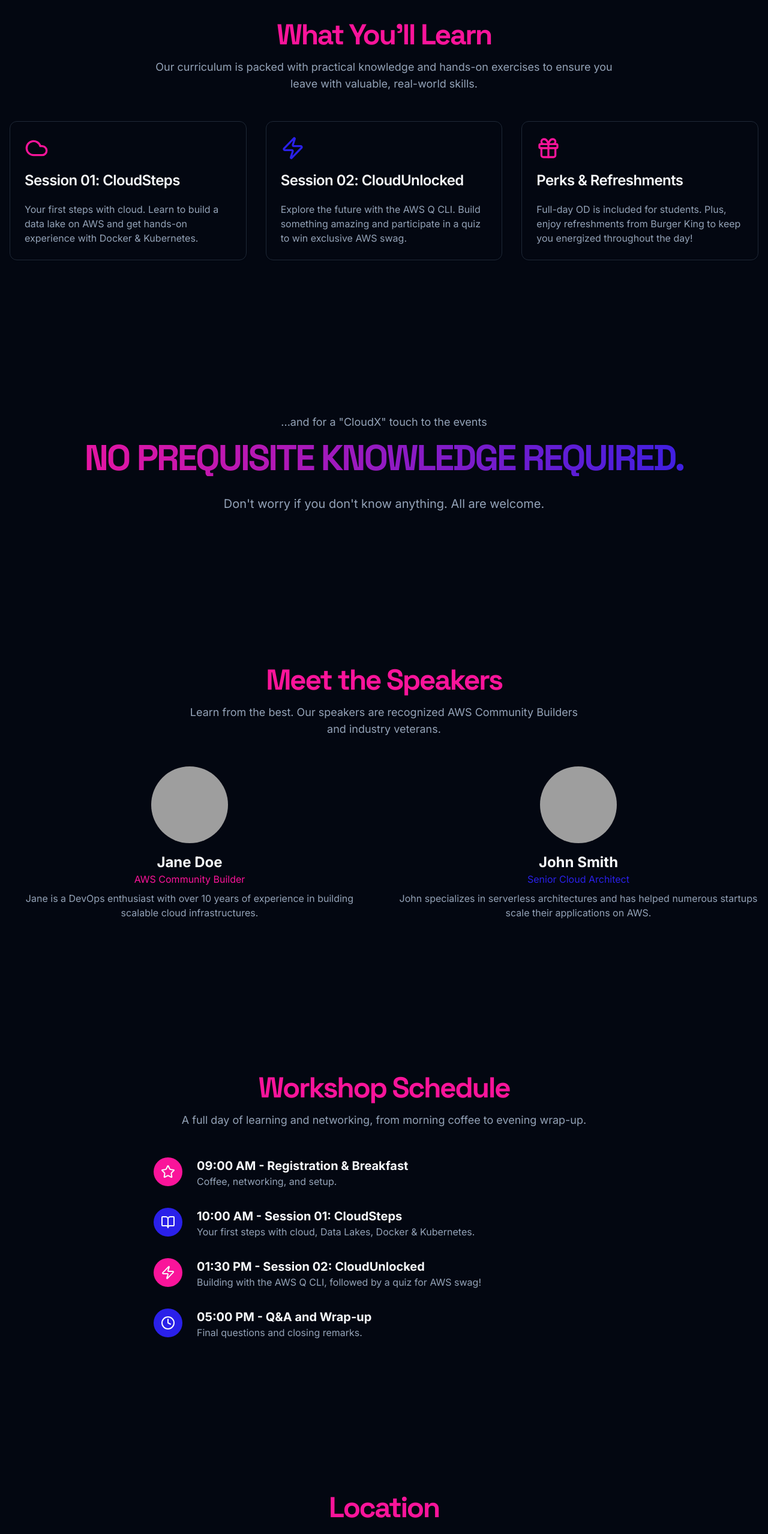
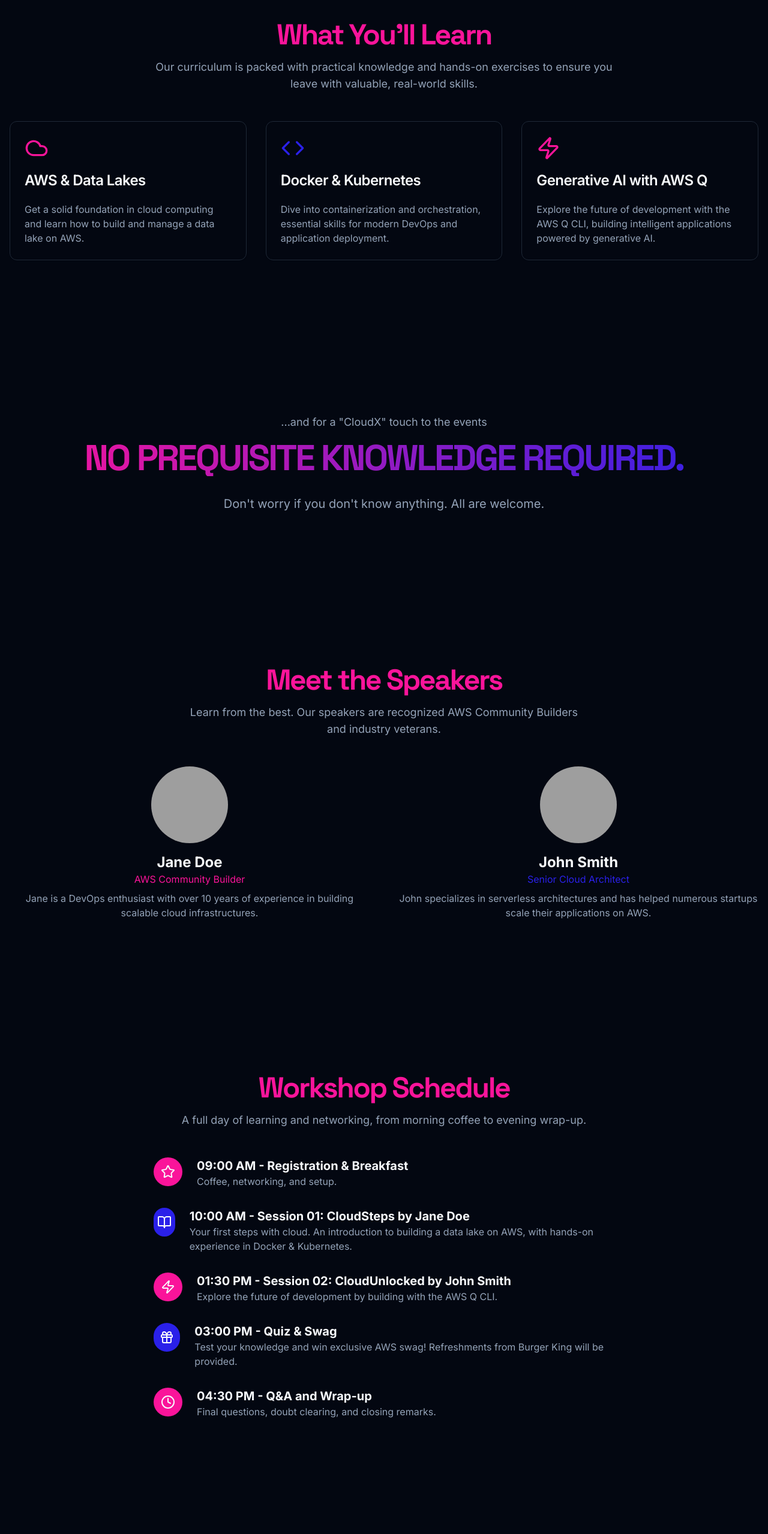
Before and after one commit to jhingalala1234/CloudX-Ascend, a Next.js app: page / in a window 1280 px wide. Shown: the part 1550-4108 px from the top of the page at 60% size. Built offline with nearby package versions, Linux system fonts and the light colour scheme; grey boxes are pictures that could not be loaded.

Commit message:
changed-code-files

```diff
--- a/src/app/page.tsx
+++ b/src/app/page.tsx
@@ -161,39 +161,33 @@ export default function Home() {
                   <Card>
                     <CardHeader>
                       <Cloud className="mb-4 h-10 w-10 text-primary" />
-                      <CardTitle>Session 01: CloudSteps</CardTitle>
+                      <CardTitle>AWS & Data Lakes</CardTitle>
                     </CardHeader>
                     <CardContent>
                       <p className="text-muted-foreground">
-                        Your first steps with cloud. Learn to build a data lake
-                        on AWS and get hands-on experience with Docker &
-                        Kubernetes.
+                        Get a solid foundation in cloud computing and learn how to build and manage a data lake on AWS.
                       </p>
                     </CardContent>
                   </Card>
                   <Card>
                     <CardHeader>
-                      <Zap className="mb-4 h-10 w-10 text-accent" />
-                      <CardTitle>Session 02: CloudUnlocked</CardTitle>
+                      <Code className="mb-4 h-10 w-10 text-accent" />
+                      <CardTitle>Docker & Kubernetes</CardTitle>
                     </CardHeader>
                     <CardContent>
                       <p className="text-muted-foreground">
-                        Explore the future with the AWS Q CLI. Build something
-                        amazing and participate in a quiz to win exclusive AWS
-                        swag.
+                        Dive into containerization and orchestration, essential skills for modern DevOps and application deployment.
                       </p>
                     </CardContent>
                   </Card>
-                  <Card>
+                   <Card>
                     <CardHeader>
-                      <Gift className="mb-4 h-10 w-10 text-primary" />
-                      <CardTitle>Perks & Refreshments</CardTitle>
+                      <Zap className="mb-4 h-10 w-10 text-primary" />
+                      <CardTitle>Generative AI with AWS Q</CardTitle>
                     </CardHeader>
                     <CardContent>
                       <p className="text-muted-foreground">
-                        Full-day OD is included for students. Plus, enjoy
-                        refreshments from Burger King to keep you energized
-                        throughout the day!
+                        Explore the future of development with the AWS Q CLI, building intelligent applications powered by generative AI.
                       </p>
                     </CardContent>
                   </Card>
@@ -292,11 +286,10 @@ export default function Home() {
                     </div>
                     <div>
                       <h4 className="text-xl font-bold">
-                        10:00 AM - Session 01: CloudSteps
+                        10:00 AM - Session 01: CloudSteps by Jane Doe
                       </h4>
                       <p className="text-muted-foreground">
-                        Your first steps with cloud, Data Lakes, Docker &
-                        Kubernetes.
+                        Your first steps with cloud. An introduction to building a data lake on AWS, with hands-on experience in Docker & Kubernetes.
                       </p>
                     </div>
                   </li>
@@ -306,24 +299,36 @@ export default function Home() {
                     </div>
                     <div>
                       <h4 className="text-xl font-bold">
-                        01:30 PM - Session 02: CloudUnlocked
+                        01:30 PM - Session 02: CloudUnlocked by John Smith
                       </h4>
                       <p className="text-muted-foreground">
-                        Building with the AWS Q CLI, followed by a quiz for AWS
-                        swag!
+                        Explore the future of development by building with the AWS Q CLI.
+                      </p>
+                    </div>
+                  </li>
+                   <li className="flex items-start gap-6">
+                    <div className="flex h-12 w-12 items-center justify-center rounded-full bg-accent text-accent-foreground">
+                      <Gift className="h-6 w-6" />
+                    </div>
+                    <div>
+                      <h4 className="text-xl font-bold">
+                        03:00 PM - Quiz & Swag
+                      </h4>
+                      <p className="text-muted-foreground">
+                        Test your knowledge and win exclusive AWS swag! Refreshments from Burger King will be provided.
                       </p>
                     </div>
                   </li>
                   <li className="flex items-start gap-6">
-                    <div className="flex h-12 w-12 items-center justify-center rounded-full bg-accent text-accent-foreground">
+                    <div className="flex h-12 w-12 items-center justify-center rounded-full bg-primary text-primary-foreground">
                       <Clock className="h-6 w-6" />
                     </div>
                     <div>
                       <h4 className="text-xl font-bold">
-                        05:00 PM - Q&A and Wrap-up
+                        04:30 PM - Q&A and Wrap-up
                       </h4>
                       <p className="text-muted-foreground">
-                        Final questions and closing remarks.
+                        Final questions, doubt clearing, and closing remarks.
                       </p>
                     </div>
                   </li>
```
